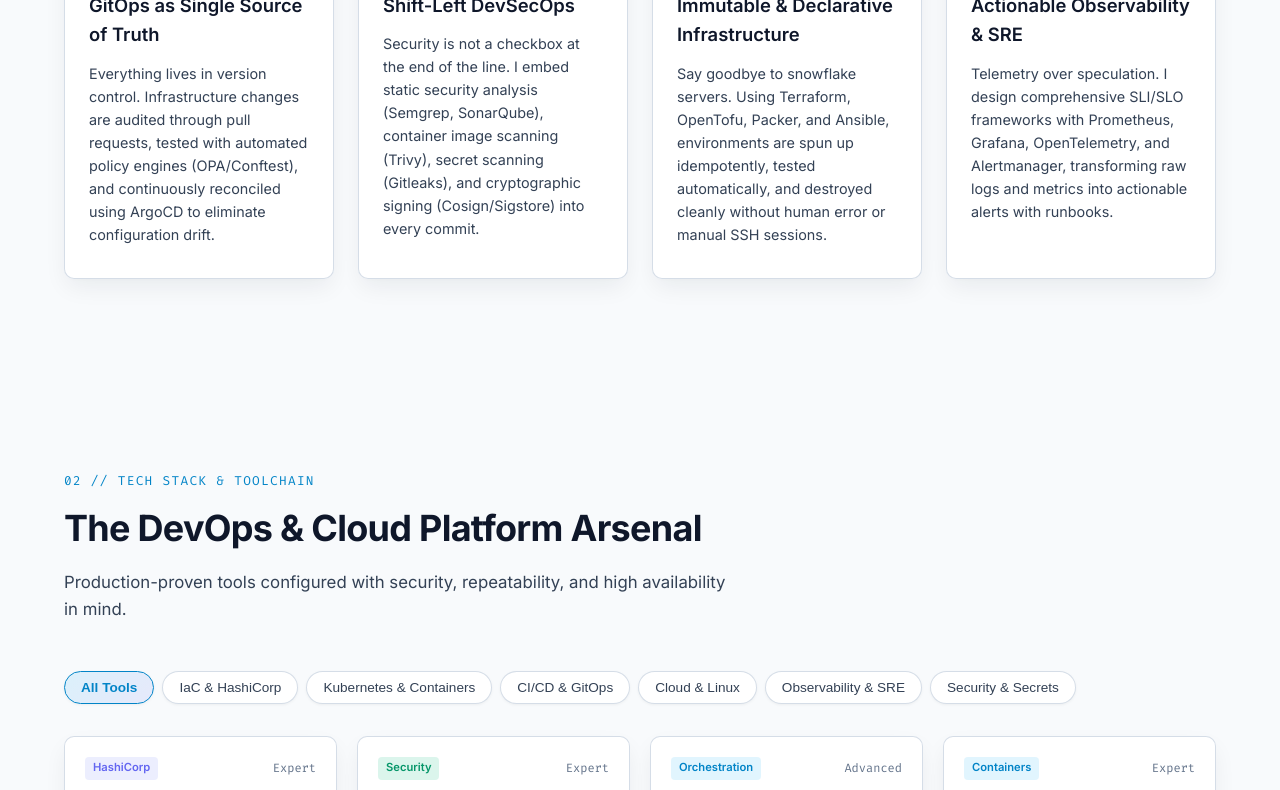
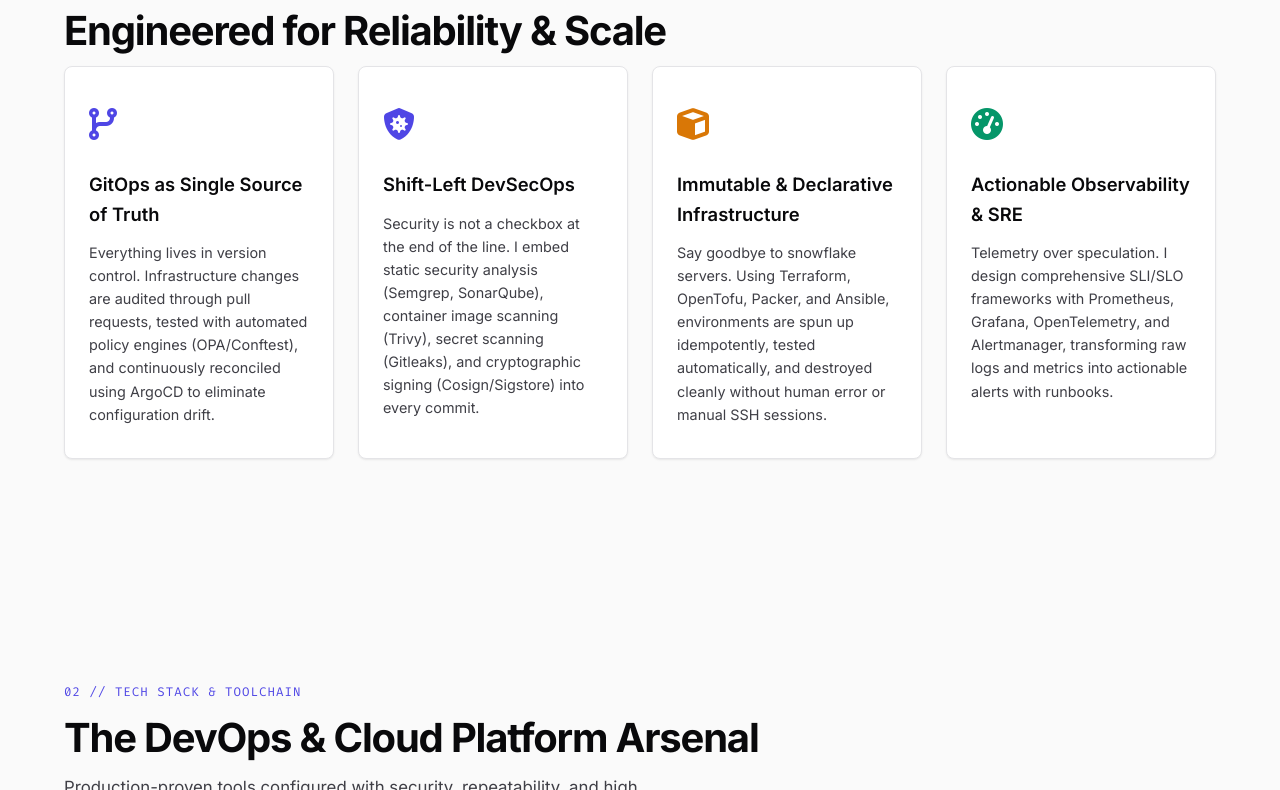
Before and after one commit to AhmedELShafaie/myportfolio, a plain HTML site: page index.html in a window 1280 px wide. Shown: the part 1405-2195 px from the top of the page. Drawn offline with Linux system fonts and the light colour scheme.

Commit message:
style: refresh visual design with minimal modern look
Switch to a single indigo accent with zinc neutrals, flat bordered cards
and lighter shadows, remove glassmorphism and heavy glows, tighten
typography with fluid heading sizes, increase section spacing, and add
a keyboard focus ring. Theme token names and the theme API are unchanged.

Co-Authored-By: Claude Sonnet 5.5 <noreply@anthropic.com>

```diff
--- a/css/style.css
+++ b/css/style.css
@@ -9,9 +9,9 @@
     --font-mono: 'Fira Code', 'JetBrains Mono', monospace;
 
     --radius-sm: 6px;
-    --radius-md: 10px;
-    --radius-lg: 16px;
-    --radius-xl: 24px;
+    --radius-md: 8px;
+    --radius-lg: 12px;
+    --radius-xl: 16px;
 
     --transition: all 0.25s cubic-bezier(0.16, 1, 0.3, 1);
 }
@@ -20,51 +20,51 @@
 [data-theme="dark"] {
     color-scheme: dark;
 
-    --bg-primary: #07090e;
-    --bg-secondary: #0d121d;
-    --bg-card: rgba(16, 23, 38, 0.75);
-    --bg-card-hover: rgba(24, 34, 56, 0.85);
-    --bg-pill: rgba(13, 18, 29, 0.9);
-    --bg-terminal: #070b12;
-    --bg-terminal-topbar: rgba(16, 23, 38, 0.9);
-    --bg-terminal-input: rgba(13, 18, 29, 0.95);
-    --top-bar-bg: rgba(7, 9, 14, 0.95);
-    --header-bg: rgba(13, 18, 29, 0.85);
-    --nav-mobile-bg: rgba(13, 18, 29, 0.98);
-    --footer-bg: #040609;
+    --bg-primary: #09090b;
+    --bg-secondary: #0e0e11;
+    --bg-card: #111114;
+    --bg-card-hover: #16161a;
+    --bg-pill: #0e0e11;
+    --bg-terminal: #060608;
+    --bg-terminal-topbar: #111114;
+    --bg-terminal-input: #0e0e11;
+    --top-bar-bg: rgba(9, 9, 11, 0.92);
+    --header-bg: rgba(9, 9, 11, 0.8);
+    --nav-mobile-bg: rgba(9, 9, 11, 0.98);
+    --footer-bg: #060608;
     --footer-border: rgba(255, 255, 255, 0.08);
 
     --border-color: rgba(255, 255, 255, 0.08);
-    --border-accent: rgba(56, 189, 248, 0.3);
-    --border-purple: rgba(147, 51, 234, 0.3);
-
-    --text-heading: #ffffff;
-    --text-primary: #f8fafc;
-    --text-secondary: #94a3b8;
-    --text-muted: #64748b;
-
-    --accent: #38bdf8;         /* Cyan / Cloud */
-    --accent-glow: rgba(56, 189, 248, 0.25);
+    --border-accent: rgba(129, 140, 248, 0.4);
+    --border-purple: rgba(129, 140, 248, 0.3);
+
+    --text-heading: #fafafa;
+    --text-primary: #fafafa;
+    --text-secondary: #a1a1aa;
+    --text-muted: #8a8a93;
+
+    --accent: #818cf8;         /* Cyan / Cloud */
+    --accent-glow: rgba(129, 140, 248, 0.18);
     --purple: #818cf8;         /* HashiCorp / Kubernetes purple-indigo */
-    --purple-glow: rgba(129, 140, 248, 0.25);
-    --purple-badge: #c084fc;   /* Purple 400 - high contrast against dark */
+    --purple-glow: rgba(129, 140, 248, 0.18);
+    --purple-badge: #a5b4fc;   /* Purple 400 - high contrast against dark */
     --success: #10b981;        /* Operational green */
     --warning: #f59e0b;        /* AWS amber */
     --danger: #ef4444;         /* Alert red */
 
-    --grid-line: rgba(255, 255, 255, 0.02);
-    --glow-opacity: 0.45;
-    --card-shadow: 0 15px 35px rgba(0, 0, 0, 0.4);
-    --card-shadow-hover: 0 20px 45px rgba(0, 0, 0, 0.5);
-
-    --window-header-bg: rgba(7, 11, 18, 0.8);
-    --topo-layer-bg: rgba(13, 18, 29, 0.85);
-    --code-block-bg: #070b12;
+    --grid-line: rgba(255, 255, 255, 0.015);
+    --glow-opacity: 0.16;
+    --card-shadow: 0 1px 2px rgba(0, 0, 0, 0.5);
+    --card-shadow-hover: 0 8px 24px rgba(0, 0, 0, 0.45);
+
+    --window-header-bg: rgba(255, 255, 255, 0.02);
+    --topo-layer-bg: #0e0e11;
+    --code-block-bg: #060608;
     --code-header-bg: rgba(255, 255, 255, 0.03);
     --code-text: #cbd5e1;
-    --tab-bg: rgba(13, 18, 29, 0.8);
-    --quick-cmd-bg: rgba(13, 18, 29, 0.8);
-    --input-bg: rgba(7, 11, 18, 0.8);
+    --tab-bg: #0e0e11;
+    --quick-cmd-bg: #0e0e11;
+    --input-bg: #0e0e11;
     --input-border: rgba(255, 255, 255, 0.08);
     --input-text: #ffffff;
     --box-subtle-bg: rgba(255, 255, 255, 0.02);
@@ -72,96 +72,96 @@
     --timeline-date-bg: rgba(255, 255, 255, 0.05);
     --foot-tag-bg: rgba(255, 255, 255, 0.03);
     --tag-bg-neutral: rgba(255, 255, 255, 0.08);
-    --status-available-bg: rgba(56, 189, 248, 0.1);
+    --status-available-bg: rgba(129, 140, 248, 0.1);
     --hover-subtle: rgba(255, 255, 255, 0.05);
 
-    --btn-secondary-bg: rgba(30, 41, 59, 0.8);
+    --btn-secondary-bg: #16161a;
     --btn-secondary-color: var(--accent);
-    --btn-secondary-hover-bg: rgba(30, 41, 59, 1);
+    --btn-secondary-hover-bg: #1c1c21;
     --btn-secondary-hover-color: #ffffff;
 
-    --toggle-track-bg: rgba(30, 41, 59, 0.85);
+    --toggle-track-bg: #16161a;
     --toggle-track-border: rgba(255, 255, 255, 0.15);
-    --toggle-thumb-bg: #38bdf8;
-    --toggle-thumb-glow: rgba(56, 189, 248, 0.4);
-
-    --gradient-title: linear-gradient(135deg, #38bdf8 0%, #818cf8 50%, #c084fc 100%);
-    --gradient-btn: linear-gradient(135deg, #0369a1, #4338ca);
-    --accent-hover-bg: #38bdf8;
+    --toggle-thumb-bg: #818cf8;
+    --toggle-thumb-glow: rgba(129, 140, 248, 0.35);
+
+    --gradient-title: linear-gradient(135deg, #c7d2fe 0%, #818cf8 100%);
+    --gradient-btn: #4f46e5;
+    --accent-hover-bg: #818cf8;
     --accent-hover-fg: var(--bg-primary);
 }
 
 [data-theme="light"] {
     color-scheme: light;
 
-    --bg-primary: #f8fafc;
+    --bg-primary: #fafafa;
     --bg-secondary: #ffffff;
-    --bg-card: rgba(255, 255, 255, 0.88);
+    --bg-card: #ffffff;
     --bg-card-hover: #ffffff;
     --bg-pill: #ffffff;
-    --bg-terminal: #0b0f19; /* High-contrast authentic developer CLI */
-    --bg-terminal-topbar: #161f30;
-    --bg-terminal-input: #0b0f19;
-    --top-bar-bg: rgba(248, 250, 252, 0.96);
-    --header-bg: rgba(255, 255, 255, 0.9);
-    --nav-mobile-bg: rgba(255, 255, 255, 0.98);
-    --footer-bg: #f1f5f9;
-    --footer-border: rgba(203, 213, 225, 0.8);
-
-    --border-color: rgba(203, 213, 225, 0.8);
-    --border-accent: rgba(2, 132, 199, 0.35);
-    --border-purple: rgba(99, 102, 241, 0.35);
-
-    --text-heading: #0f172a;
-    --text-primary: #0f172a;
-    --text-secondary: #334155;
-    --text-muted: #64748b;
-
-    --accent: #0284c7;         /* Sky 600 - crisp high-contrast */
-    --accent-glow: rgba(2, 132, 199, 0.15);
-    --purple: #6366f1;         /* Indigo 500 */
-    --purple-glow: rgba(99, 102, 241, 0.15);
-    --purple-badge: #9333ea;   /* Purple 600 - high contrast against light */
+    --bg-terminal: #09090b; /* High-contrast authentic developer CLI */
+    --bg-terminal-topbar: #18181b;
+    --bg-terminal-input: #09090b;
+    --top-bar-bg: rgba(250, 250, 250, 0.94);
+    --header-bg: rgba(250, 250, 250, 0.85);
+    --nav-mobile-bg: rgba(250, 250, 250, 0.98);
+    --footer-bg: #f4f4f5;
+    --footer-border: #e4e4e7;
+
+    --border-color: #e4e4e7;
+    --border-accent: rgba(79, 70, 229, 0.4);
+    --border-purple: rgba(79, 70, 229, 0.3);
+
+    --text-heading: #09090b;
+    --text-primary: #09090b;
+    --text-secondary: #3f3f46;
+    --text-muted: #6b6b74;
+
+    --accent: #4f46e5;         /* Sky 600 - crisp high-contrast */
+    --accent-glow: rgba(79, 70, 229, 0.12);
+    --purple: #4f46e5;         /* Indigo 500 */
+    --purple-glow: rgba(79, 70, 229, 0.12);
+    --purple-badge: #4338ca;   /* Purple 600 - high contrast against light */
     --success: #059669;        /* Emerald 600 */
     --warning: #d97706;        /* Amber 600 */
     --danger: #dc2626;         /* Red 600 */
 
-    --grid-line: rgba(15, 23, 42, 0.04);
-    --glow-opacity: 0.14;
-    --card-shadow: 0 10px 25px -3px rgba(15, 23, 42, 0.07), 0 4px 6px -4px rgba(15, 23, 42, 0.03);
-    --card-shadow-hover: 0 20px 30px -8px rgba(15, 23, 42, 0.12), 0 8px 10px -6px rgba(15, 23, 42, 0.06);
-
-    --window-header-bg: rgba(241, 245, 249, 0.95);
+    --grid-line: rgba(9, 9, 11, 0.03);
+    --glow-opacity: 0.07;
+    --card-shadow: 0 1px 2px rgba(9, 9, 11, 0.05), 0 1px 3px rgba(9, 9, 11, 0.04);
+    --card-shadow-hover: 0 8px 24px -6px rgba(9, 9, 11, 0.12);
+
+    --window-header-bg: #fafafa;
     --topo-layer-bg: #ffffff;
-    --code-block-bg: #0f172a;
-    --code-header-bg: #1e293b;
+    --code-block-bg: #09090b;
+    --code-header-bg: #18181b;
     --code-text: #e2e8f0;
     --tab-bg: #ffffff;
     --quick-cmd-bg: #ffffff;
     --input-bg: #ffffff;
-    --input-border: rgba(148, 163, 184, 0.5);
+    --input-border: #d4d4d8;
     --input-text: #0f172a;
     --box-subtle-bg: rgba(15, 23, 42, 0.03);
     --icon-box-bg: rgba(15, 23, 42, 0.04);
     --timeline-date-bg: rgba(15, 23, 42, 0.06);
     --foot-tag-bg: rgba(15, 23, 42, 0.04);
     --tag-bg-neutral: rgba(15, 23, 42, 0.06);
-    --status-available-bg: rgba(2, 132, 199, 0.08);
+    --status-available-bg: rgba(79, 70, 229, 0.07);
     --hover-subtle: rgba(15, 23, 42, 0.04);
 
     --btn-secondary-bg: #ffffff;
     --btn-secondary-color: var(--accent);
-    --btn-secondary-hover-bg: rgba(2, 132, 199, 0.06);
+    --btn-secondary-hover-bg: rgba(79, 70, 229, 0.06);
     --btn-secondary-hover-color: var(--accent);
 
-    --toggle-track-bg: #e2e8f0;
-    --toggle-track-border: rgba(148, 163, 184, 0.5);
+    --toggle-track-bg: #e4e4e7;
+    --toggle-track-border: #d4d4d8;
     --toggle-thumb-bg: #f59e0b;
     --toggle-thumb-glow: rgba(245, 158, 11, 0.4);
 
-    --gradient-title: linear-gradient(135deg, #0284c7 0%, #4f46e5 50%, #9333ea 100%);
-    --gradient-btn: linear-gradient(135deg, #0369a1, #4338ca);
-    --accent-hover-bg: #0369a1;
+    --gradient-title: linear-gradient(135deg, #4338ca 0%, #4f46e5 100%);
+    --gradient-btn: #4f46e5;
+    --accent-hover-bg: #4338ca;
     --accent-hover-fg: #ffffff;
 }
 
@@ -226,7 +226,7 @@ body {
 .glow-1 {
     width: 600px;
     height: 600px;
-    background: radial-gradient(circle, #4f46e5 0%, transparent 70%);
+    background: radial-gradient(circle, #6366f1 0%, transparent 70%);
     top: -150px;
     right: -100px;
 }
@@ -234,7 +234,7 @@ body {
 .glow-2 {
     width: 500px;
     height: 500px;
-    background: radial-gradient(circle, #0284c7 0%, transparent 70%);
+    background: radial-gradient(circle, #6366f1 0%, transparent 70%);
     bottom: 20%;
     left: -150px;
 }
@@ -242,7 +242,7 @@ body {
 .glow-3 {
     width: 450px;
     height: 450px;
-    background: radial-gradient(circle, #8b5cf6 0%, transparent 70%);
+    background: radial-gradient(circle, #6366f1 0%, transparent 70%);
     top: 55%;
     right: -50px;
 }
@@ -256,7 +256,7 @@ body {
 }
 
 .section {
-    padding: 6rem 0;
+    padding: 7rem 0;
     position: relative;
 }
 
@@ -394,7 +394,7 @@ body {
 .logo-icon {
     width: 38px;
     height: 38px;
-    background: linear-gradient(135deg, rgba(56, 189, 248, 0.15), rgba(129, 140, 248, 0.15));
+    background: var(--accent-glow);
     border: 1px solid var(--border-accent);
     border-radius: var(--radius-sm);
     display: flex;
@@ -403,7 +403,7 @@ body {
     color: var(--accent);
     font-weight: 700;
     font-size: 1.1rem;
-    box-shadow: 0 0 15px var(--accent-glow);
+    box-shadow: none;
 }
 
 .logo-text {
@@ -453,14 +453,15 @@ body {
     text-decoration: none;
     font-size: 0.85rem;
     font-weight: 600;
-    border: 1px solid rgba(255, 255, 255, 0.2);
-    box-shadow: 0 4px 14px rgba(2, 132, 199, 0.3);
+    border: 1px solid transparent;
+    box-shadow: var(--card-shadow);
     transition: var(--transition);
 }
 
 .nav-btn:hover {
-    transform: translateY(-2px);
-    box-shadow: 0 6px 20px rgba(2, 132, 199, 0.5);
+    background: #4338ca;
+    transform: translateY(-1px);
+    box-shadow: var(--card-shadow-hover);
 }
 
 /* Nav Extra / Theme Toggle & Mobile Controls */
@@ -506,7 +507,7 @@ body {
 
 .theme-toggle-btn .theme-moon {
     font-size: 0.85rem;
-    color: #38bdf8;
+    color: #a5b4fc;
     transition: opacity 0.25s ease, transform 0.3s ease;
     z-index: 2;
 }
@@ -538,7 +539,7 @@ body {
 :root[data-theme="dark"] .theme-toggle-btn .theme-moon,
 [data-theme="dark"] .theme-toggle-btn .theme-moon {
     opacity: 1;
-    filter: drop-shadow(0 0 4px rgba(56, 189, 248, 0.6));
+    filter: drop-shadow(0 0 3px var(--toggle-thumb-glow));
 }
 
 /* Light mode active indicator */
@@ -573,7 +574,7 @@ body {
 
 /* Hero Section */
 .hero-section {
-    padding: 5rem 0 3rem;
+    padding: 6rem 0 4rem;
     position: relative;
 }
 
@@ -599,11 +600,11 @@ body {
 }
 
 .hero-title {
-    font-size: 3.25rem;
-    line-height: 1.15;
-    font-weight: 800;
-    color: var(--text-heading);
-    letter-spacing: -0.03em;
+    font-size: clamp(2.25rem, 5vw, 3.75rem);
+    line-height: 1.08;
+    font-weight: 700;
+    color: var(--text-heading);
+    letter-spacing: -0.04em;
     margin-bottom: 1.25rem;
 }
 
@@ -645,12 +646,13 @@ body {
 .btn-primary {
     background: var(--gradient-btn);
     color: #ffffff !important;
-    box-shadow: 0 4px 18px rgba(2, 132, 199, 0.35);
+    box-shadow: var(--card-shadow);
 }
 
 .btn-primary:hover {
-    transform: translateY(-2px);
-    box-shadow: 0 8px 25px rgba(2, 132, 199, 0.5);
+    background: #4338ca;
+    transform: translateY(-1px);
+    box-shadow: var(--card-shadow-hover);
 }
 
 .btn-secondary {
@@ -661,7 +663,7 @@ body {
 
 .btn-secondary:hover {
     background: var(--btn-secondary-hover-bg);
-    transform: translateY(-2px);
+    transform: translateY(-1px);
     color: var(--btn-secondary-hover-color);
 }
 
@@ -704,7 +706,6 @@ body {
     border-radius: var(--radius-lg);
     overflow: hidden;
     box-shadow: var(--card-shadow);
-    backdrop-filter: blur(16px);
     transition: var(--transition);
 }
 
@@ -796,7 +797,7 @@ body {
 }
 
 .badge-pill {
-    background: rgba(56, 189, 248, 0.12);
+    background: var(--accent-glow);
     color: var(--accent);
     font-size: 0.7rem;
     padding: 0.1rem 0.45rem;
@@ -842,7 +843,7 @@ body {
 
 .metric-card:hover {
     border-color: var(--border-accent);
-    transform: translateY(-3px);
+    transform: translateY(-1px);
     box-shadow: var(--card-shadow-hover);
 }
 
@@ -874,24 +875,27 @@ body {
 /* Section Header Typography */
 .section-tag {
     color: var(--accent);
-    font-size: 0.8rem;
-    letter-spacing: 0.1em;
-    margin-bottom: 0.5rem;
+    font-size: 0.78rem;
+    letter-spacing: 0.08em;
+    text-transform: uppercase;
+    margin-bottom: 0.75rem;
 }
 
 .section-title {
-    font-size: 2.25rem;
+    font-size: clamp(1.75rem, 3.2vw, 2.5rem);
     font-weight: 700;
-    color: var(--text-heading);
-    letter-spacing: -0.02em;
+    line-height: 1.15;
+    color: var(--text-heading);
+    letter-spacing: -0.03em;
     margin-bottom: 0.75rem;
 }
 
 .section-subtitle {
     font-size: 1.05rem;
+    line-height: 1.7;
     color: var(--text-secondary);
-    max-width: 680px;
-    margin-bottom: 3rem;
+    max-width: 640px;
+    margin-bottom: 3.5rem;
 }
 
 /* About Grid */
@@ -912,7 +916,7 @@ body {
 
 .about-card:hover {
     border-color: var(--border-purple);
-    transform: translateY(-4px);
+    transform: translateY(-1px);
     background: var(--bg-card-hover);
     box-shadow: var(--card-shadow-hover);
 }
@@ -962,7 +966,7 @@ body {
 }
 
 .toolchain-tab.active {
-    background: linear-gradient(135deg, rgba(56, 189, 248, 0.15), rgba(129, 140, 248, 0.15));
+    background: var(--accent-glow);
     border-color: var(--accent);
     color: var(--accent);
     font-weight: 600;
@@ -985,7 +989,7 @@ body {
 
 .tool-card:hover {
     border-color: var(--border-accent);
-    transform: translateY(-3px);
+    transform: translateY(-1px);
     box-shadow: var(--card-shadow-hover);
 }
 
@@ -1003,9 +1007,9 @@ body {
     font-weight: 600;
 }
 
-.badge-iac { background: rgba(129, 140, 248, 0.15); color: var(--purple); }
+.badge-iac { background: var(--accent-glow); color: var(--purple); }
 .badge-security { background: rgba(16, 185, 129, 0.15); color: var(--success); }
-.badge-k8s { background: rgba(56, 189, 248, 0.15); color: var(--accent); }
+.badge-k8s { background: var(--accent-glow); color: var(--accent); }
 .badge-cicd { background: rgba(245, 158, 11, 0.15); color: var(--warning); }
 .badge-cloud { background: rgba(239, 68, 68, 0.15); color: var(--danger); }
 .badge-obs { background: rgba(168, 85, 247, 0.15); color: var(--purple-badge); }
@@ -1072,7 +1076,7 @@ body {
 }
 
 .step-node.active {
-    background: linear-gradient(135deg, rgba(56, 189, 248, 0.15), rgba(129, 140, 248, 0.15));
+    background: var(--accent-glow);
     border: 1px solid var(--border-accent);
     color: var(--text-heading);
 }
@@ -1189,7 +1193,7 @@ body {
 
 .project-card:hover {
     border-color: var(--border-accent);
-    transform: translateY(-4px);
+    transform: translateY(-1px);
     box-shadow: var(--card-shadow-hover);
 }
 
@@ -1214,10 +1218,10 @@ body {
     font-weight: 500;
 }
 
-.tag-k8s { background: rgba(56, 189, 248, 0.15); color: var(--accent); }
+.tag-k8s { background: var(--accent-glow); color: var(--accent); }
 .tag-gitops { background: rgba(245, 158, 11, 0.15); color: var(--warning); }
 .tag-aws { background: rgba(245, 158, 11, 0.15); color: var(--warning); }
-.tag-mesh { background: rgba(129, 140, 248, 0.15); color: var(--purple); }
+.tag-mesh { background: var(--accent-glow); color: var(--purple); }
 .tag-vault { background: rgba(16, 185, 129, 0.15); color: var(--success); }
 .tag-tf { background: rgba(168, 85, 247, 0.15); color: var(--purple-badge); }
 .tag-sec { background: rgba(239, 68, 68, 0.15); color: var(--danger); }
@@ -1479,7 +1483,7 @@ body {
 
 .cert-card:hover {
     border-color: var(--border-accent);
-    transform: translateY(-3px);
+    transform: translateY(-1px);
     box-shadow: var(--card-shadow-hover);
 }
 
@@ -1495,13 +1499,13 @@ body {
 }
 
 .badge-hashi {
-    background: rgba(129, 140, 248, 0.15);
+    background: var(--accent-glow);
     color: var(--purple);
     border: 1px solid var(--border-purple);
 }
 
 .badge-k8s-cert {
-    background: rgba(56, 189, 248, 0.15);
+    background: var(--accent-glow);
     color: var(--accent);
     border: 1px solid var(--border-accent);
 }
@@ -1813,10 +1817,6 @@ select.form-input option {
         gap: 3rem;
     }
 
-    .hero-title {
-        font-size: 2.5rem;
-    }
-
     .pipe-box-grid {
         grid-template-columns: 1fr;
     }
@@ -1831,6 +1831,10 @@ select.form-input option {
 }
 
 @media (max-width: 768px) {
+    .section {
+        padding: 5rem 0;
+    }
+
     .nav-links {
         display: none;
         position: absolute;
@@ -1861,10 +1865,12 @@ select.form-input option {
     .status-right {
         display: none;
     }
-
-    .hero-title {
-        font-size: 2rem;
-    }
+}
+
+/* Keyboard focus ring */
+:focus-visible {
+    outline: 2px solid var(--accent);
+    outline-offset: 2px;
 }
 
 /* Reduced Motion Accessibility */
```
